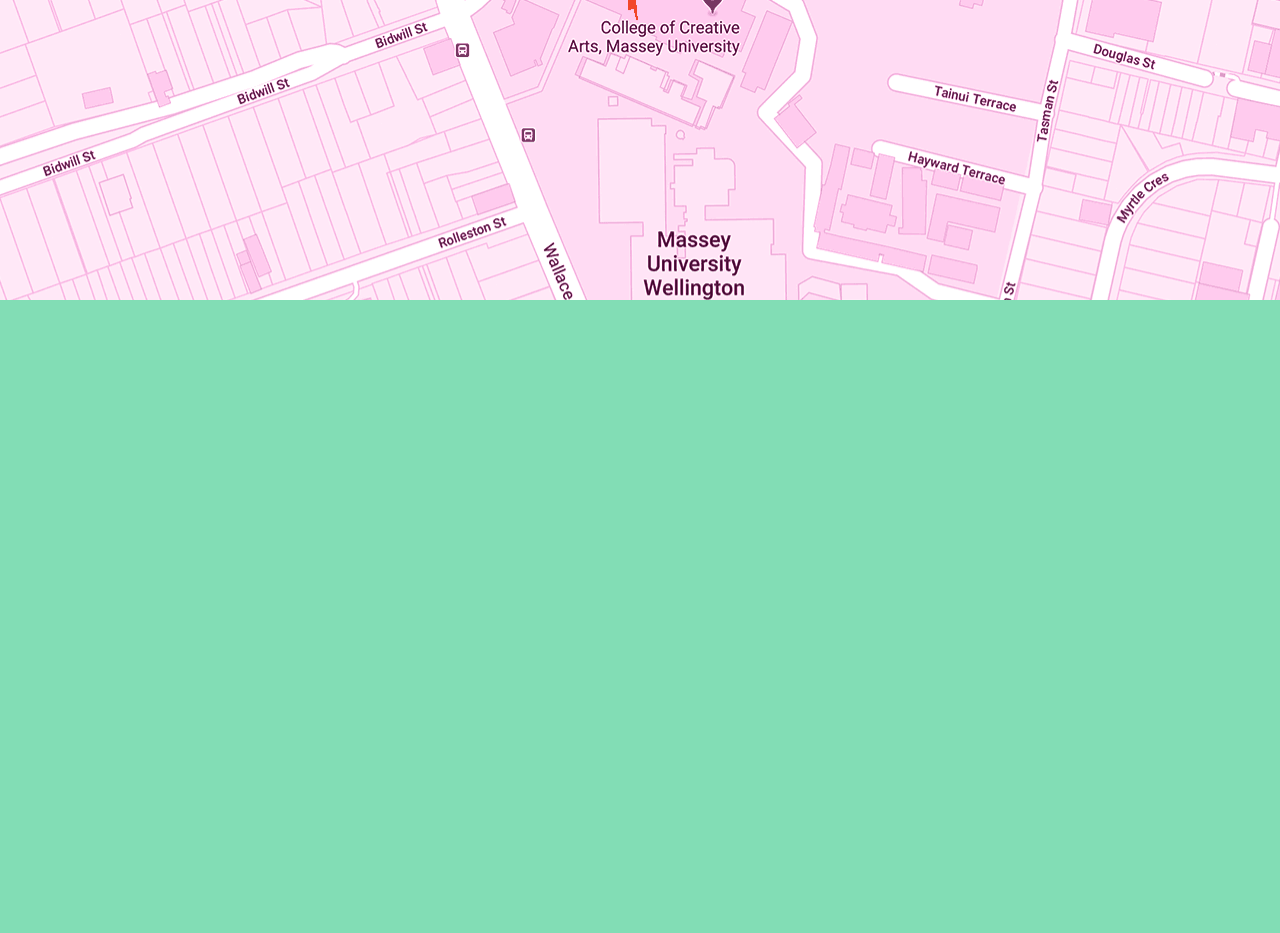
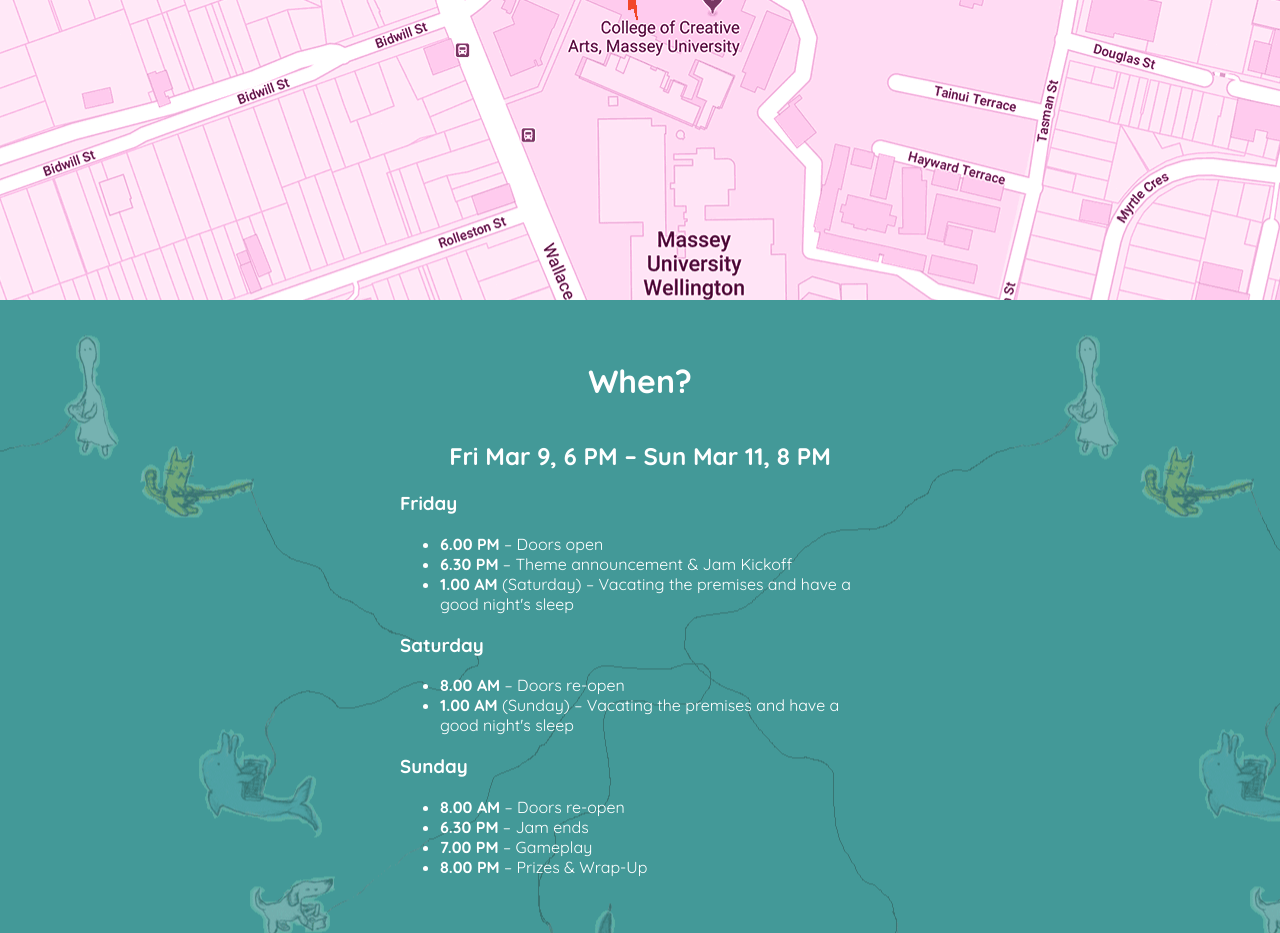
Before and after one commit to daniemendz/289.101-coding, a plain HTML site: page openjam/index.html in a window 1280 px wide. Shown: the part 2093-3026 px from the top of the page. Before the commit the page ends 2393 px from the top, so only its background shows below. Drawn offline with Linux system fonts and the light colour scheme.

Commit message:
lesson finished

```diff
--- a/openjam/screen.css
+++ b/openjam/screen.css
@@ -109,3 +109,25 @@
     text-align: right;
     margin-bottom: 350px;
 }
+
+/*when*/
+#when{
+    background-image: url(img/wires.png);
+    background-color: #439998;
+    background-position: center;
+    margin: 0 0 0 0;
+    padding: 40px 400px;
+    color: #fff;
+}
+
+#when h1{
+    text-align: center;
+    margin-bottom: 40px
+}
+#when p{
+    font-size: 16px;
+    font-weight: bold;
+    text-align: right;
+    margin-bottom: 350px;
+    border-bottom: 2px dashed #fff;
+}
```
Also changed, not shown: openjam/index.html (+2 -1 lines).
